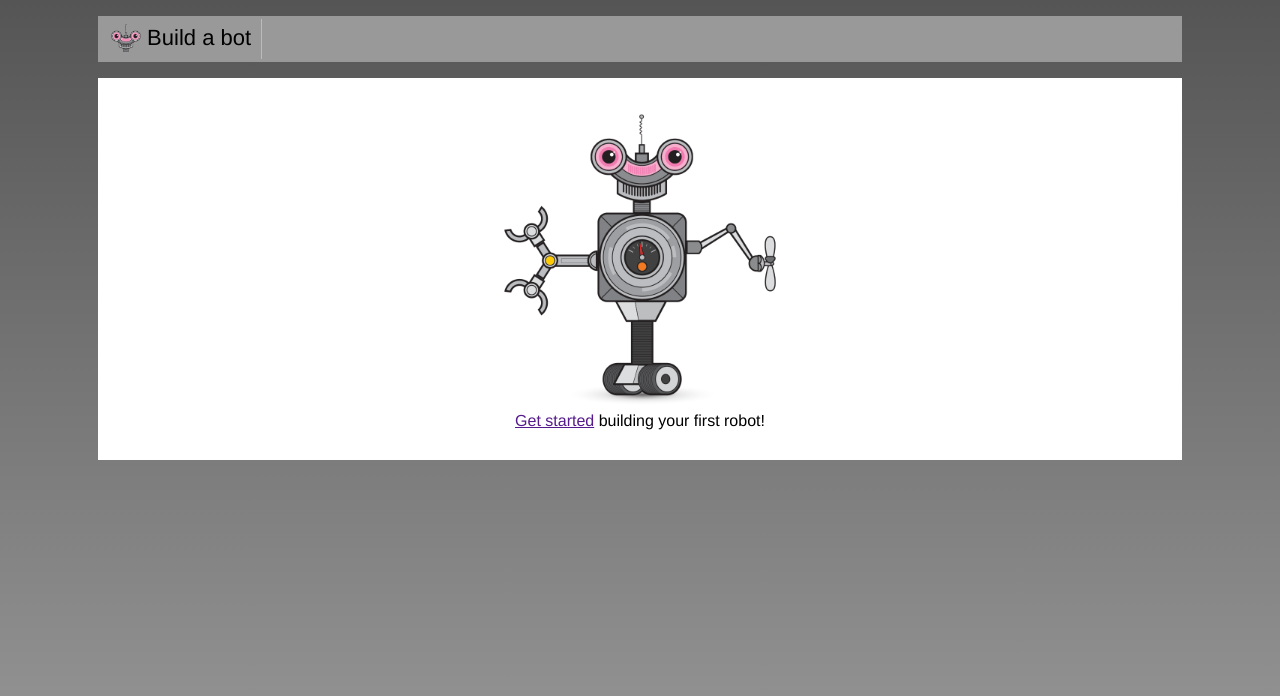
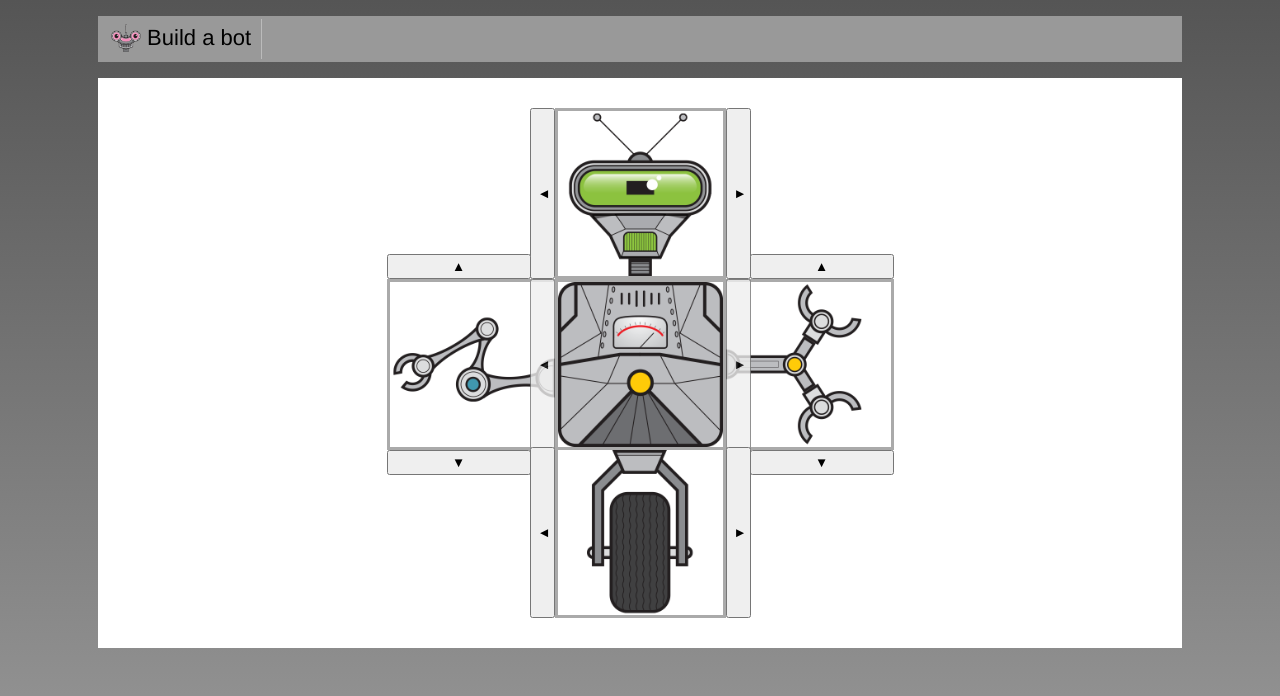
Before and after one commit to jasperkennis/learning-vue-2, a Vue app in the folder build-a-bot/: page / in a window 1280 px wide. Shown: the top 696 px of the page. Built offline with nearby package versions, Linux system fonts and the light colour scheme.

Commit message:
render the robot builder

```diff
--- a/build-a-bot/src/App.vue
+++ b/build-a-bot/src/App.vue
@@ -11,18 +11,19 @@
       </nav>
     </header>
     <main>
-      <HomePage msg="Welcome to Your Vue.js App"/>
+      <RobotBuilder/>
     </main>
   </div>
 </template>
 
 <script>
-import HomePage from './home/HomePage.vue';
+// import HomePage from './home/HomePage.vue';
+import RobotBuilder from './build/RobotBuilder.vue';
 
 export default {
   name: 'app',
   components: {
-    HomePage,
+    RobotBuilder,
   },
 };
 </script>
```
